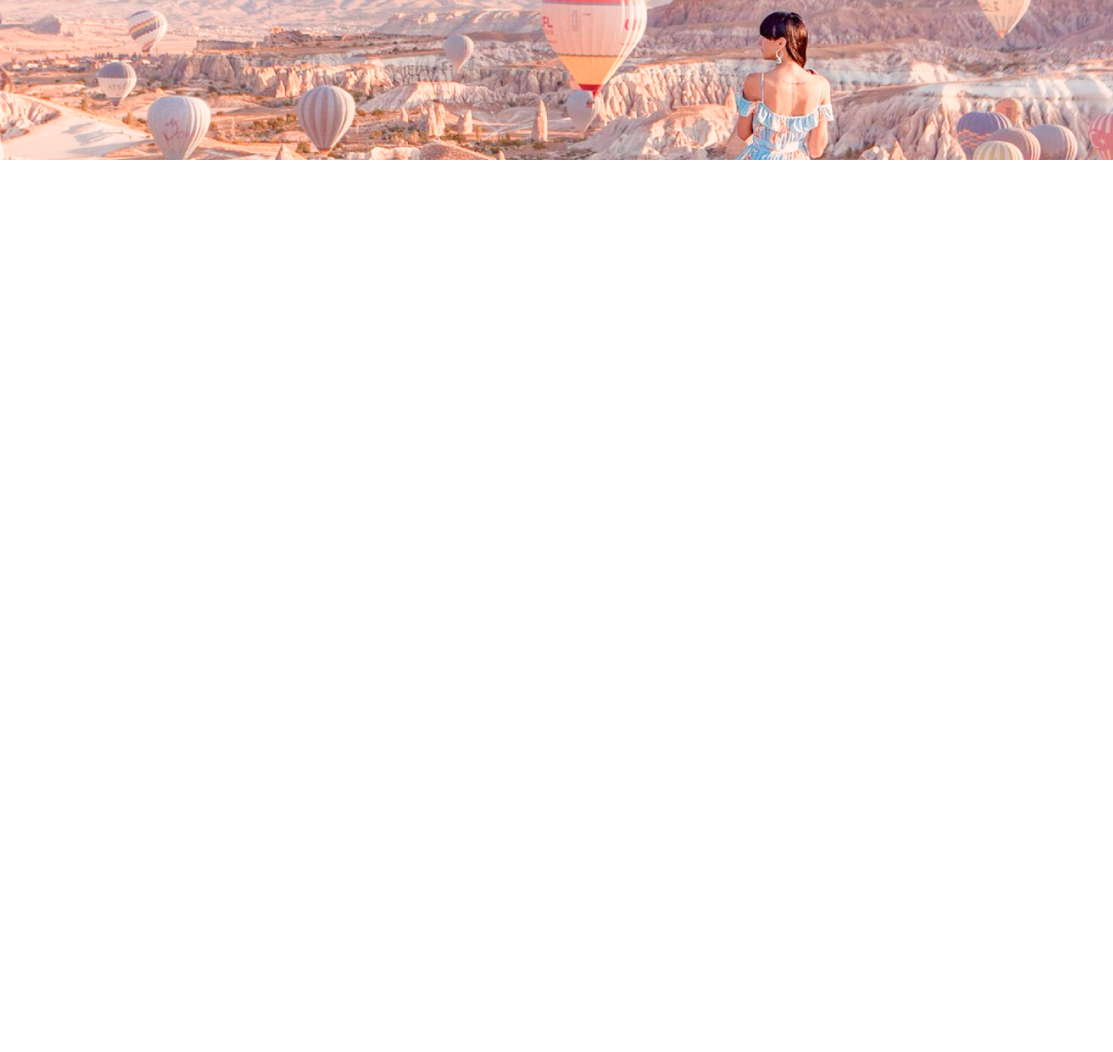
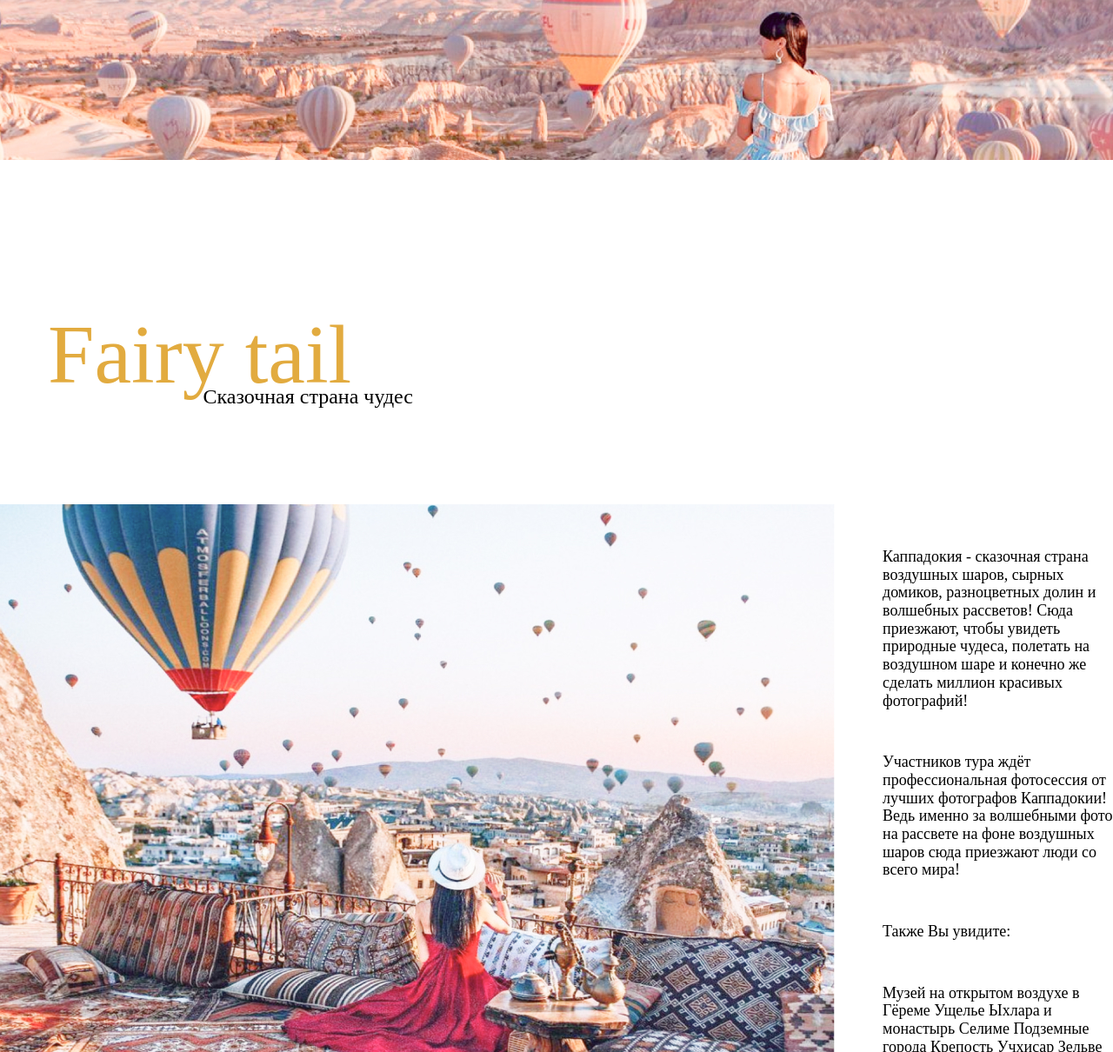
Before and after one commit to pavlovspace/website-cappadocia, a website: page app/index.html in a window 1280 px wide. Shown: the part 616-1826 px from the top of the page at 87% size. Before the commit the page ends 800 px from the top, so only its background shows below. Drawn offline with nearby package versions, Linux system fonts and the light colour scheme.

Commit message:
implemented two first sections
implemented section header and section fairy-tail

```diff
--- a/app/index.html
+++ b/app/index.html
@@ -4,7 +4,7 @@
     <meta charset="UTF-8" />
     <meta name="viewport" content="width=device-width, initial-scale=1.0" />
     <meta http-equiv="X-UA-Compatible" content="ie=edge" />
-    <title>Document</title>
+    <title>Cappadocia</title>
     <link rel="stylesheet" href="css/style.min.css" />
     <link rel="shortcut icon" href="img/favicon.ico" type="image/x-icon" />
   </head>
@@ -24,6 +24,45 @@
       </div>
     </header>
 
+    <section class="fairy-tail">
+      <div class="container">
+        <div class="fairy-tail-box">
+          <div class="title">Fairy tail</div>
+          <div class="subtitle">Сказочная страна чудес</div>
+        </div>
+      </div>
+      <div class="fairy-tail__about">
+        <div class="about-slider">
+          <div class="about-slider__item">
+            <img src="/images/fairy-tail/fairy-1.jpg" alt="" />
+          </div>
+        </div>
+        <div class="about-aside">
+          <p>
+            Каппадокия - сказочная страна воздушных шаров, сырных домиков,
+            разноцветных долин и волшебных рассветов! Сюда приезжают, чтобы
+            увидеть природные чудеса, полетать на воздушном шаре и конечно же
+            сделать миллион красивых фотографий!
+          </p>
+          <p>
+            Участников тура ждёт профессиональная фотосессия от лучших
+            фотографов Каппадокии! Ведь именно за волшебными фото на рассвете на
+            фоне воздушных шаров сюда приезжают люди со всего мира!
+          </p>
+          <span>Также Вы увидите:</span>
+          <p class="about-aside__museum">
+            Музей на открытом воздухе в Гёреме Ущелье Ыхлара и монастырь Селиме
+            Подземные города Крепость Учхисар Зельве и Пашабаг
+          </p>
+          <p>и многие другие достпримечательности.</p>
+          <p>
+            Местная кухня — один из поводов посетить Каппадокию, здесь есть
+            рестораны на любой бюджет.
+          </p>
+        </div>
+      </div>
+    </section>
+
     <script src="https://ajax.googleapis.com/ajax/libs/jquery/3.4.1/jquery.min.js"></script>
     <script src="js/libs.min.js"></script>
     <script src="js/main.js"></script>
--- /dev/null
+++ b/app/scss/_fairyTail.scss
@@ -0,0 +1,34 @@
+.fairy-tail {
+    margin-bottom: 200px;
+}
+
+.fairy-tail-box {
+    max-width: 420px;
+    line-height: 48px;
+    margin-bottom: 100px;
+}
+
+.fairy-tail__about {
+    max-width: 1560px;
+    display: flex;
+    font-size: 18px;
+}
+
+.about-slider {
+    max-width: 960px;
+}
+
+.about-aside {
+    padding: 50px 0px 0px 55px;
+
+    p {
+        font-weight: 300;
+        padding-bottom: 50px;
+        margin: 0;
+    }
+}
+
+.about-aside__museum {
+    max-width: 280px;
+    padding-top: 50px;
+}
--- a/app/scss/_global.scss
+++ b/app/scss/_global.scss
@@ -1,4 +1,26 @@
+body {
+    color: #000;
+    background-color: #fff;
+}
+
 .container {
-    max-width: 1200px;
+    max-width: 1170px;
     margin: 0 auto;
+    padding: 0 15px 0 15px;
 }
+
+a {
+    text-decoration: none;
+    color: #000;
+}
+
+.title {
+    color: #E2AB3F;
+    font-size: 96px;
+}
+
+.subtitle {
+    font-size: 24px;
+    display: flex;
+    justify-content: flex-end;
+}
--- a/app/scss/_header.scss
+++ b/app/scss/_header.scss
@@ -4,6 +4,7 @@
     background-size: cover;
     background-repeat: no-repeat;
     height: 100vh;
+    margin-bottom: 200px;
 }
 
 .header-menu {
--- a/app/scss/style.scss
+++ b/app/scss/style.scss
@@ -3,6 +3,7 @@
 @import "fonts";
 @import "global";
 @import "header";
+@import "fairyTail";
 
 
 
```
Also changed, not shown: app/css/style.min.css, app/images/fairy-tail/fairy-1.jpg (added).
